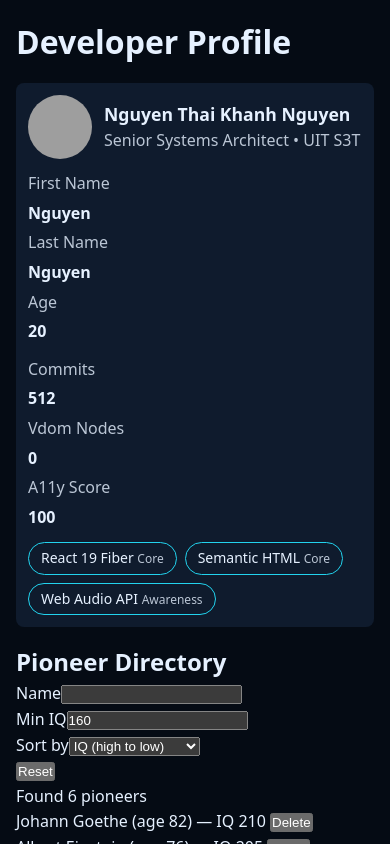
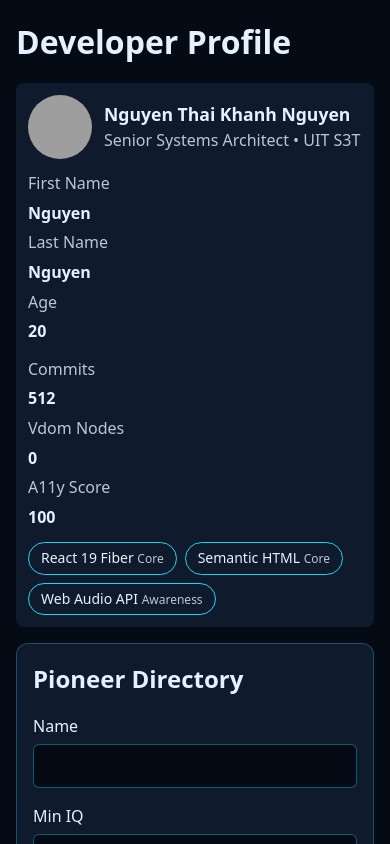
Before and after one commit to nguyenntkpvnm21/24521198_NguyenThaiKhanhNguyen_LAB3, a React (Vite) app: page / in a window 390 px wide. Shown: the top 844 px of the page. Built offline with nearby package versions, Linux system fonts and the light colour scheme; grey boxes are pictures that could not be loaded.

Commit message:
style(ex2): add responsive 375px layout for directory

```diff
--- a/src/components/ScientistDirectory.module.css
+++ b/src/components/ScientistDirectory.module.css
@@ -1,33 +1,98 @@
 .directory {
-  display: block;
+  display: grid;
+  gap: var(--space);
+  min-width: 0;
+  padding: var(--space);
+  background: var(--card-bg);
+  border: 1px solid color-mix(in srgb, var(--accent) 30%, transparent);
+  border-radius: var(--radius);
 }
 
 .filters {
-  display: block;
+  display: grid;
+  grid-template-columns: repeat(auto-fit, minmax(11rem, 1fr));
+  gap: var(--space);
+  align-items: end;
 }
 
 .field {
-  display: block;
+  display: grid;
+  gap: calc(var(--space) / 4);
+  min-width: 0;
+}
+
+.field input,
+.field select {
+  width: 100%;
+  min-height: 2.75rem;
+  padding: 0 calc(var(--space) * 0.75);
+  font: inherit;
+  color: var(--text-primary);
+  background: var(--bg-page);
+  border: 1px solid color-mix(in srgb, var(--accent) 40%, transparent);
+  border-radius: calc(var(--radius) / 2);
 }
 
 .actions {
-  display: block;
+  display: grid;
+}
+
+.actions button,
+.deleteButton {
+  min-height: 2.75rem;
+  padding: 0 var(--space);
+  font: inherit;
+  font-weight: 600;
+  cursor: pointer;
+  border: 1px solid var(--accent);
+  border-radius: calc(var(--radius) / 2);
+}
+
+.actions button {
+  color: var(--accent-contrast);
+  background: var(--accent);
+}
+
+.actions button:hover {
+  filter: brightness(1.1);
+}
+
+.deleteButton {
+  color: var(--text-primary);
+  background: transparent;
+}
+
+.deleteButton:hover {
+  background: color-mix(in srgb, var(--accent) 15%, transparent);
+}
+
+.field input:focus-visible,
+.field select:focus-visible,
+.actions button:focus-visible,
+.deleteButton:focus-visible {
+  outline: 2px solid var(--accent);
+  outline-offset: 2px;
 }
 
 .status {
-  display: block;
+  font-weight: 600;
+  color: var(--accent);
 }
 
 .list {
+  display: grid;
+  gap: calc(var(--space) * 0.75);
   list-style: none;
-  margin: 0;
-  padding: 0;
 }
 
 .item {
-  display: block;
+  display: flex;
+  flex-wrap: wrap;
+  align-items: center;
+  justify-content: space-between;
+  gap: calc(var(--space) / 2) var(--space);
+  padding: calc(var(--space) * 0.75) var(--space);
+  overflow-wrap: anywhere;
+  background: var(--bg-page);
+  border-radius: calc(var(--radius) / 2);
 }
-
-.deleteButton {
-  cursor: pointer;
-}
```
